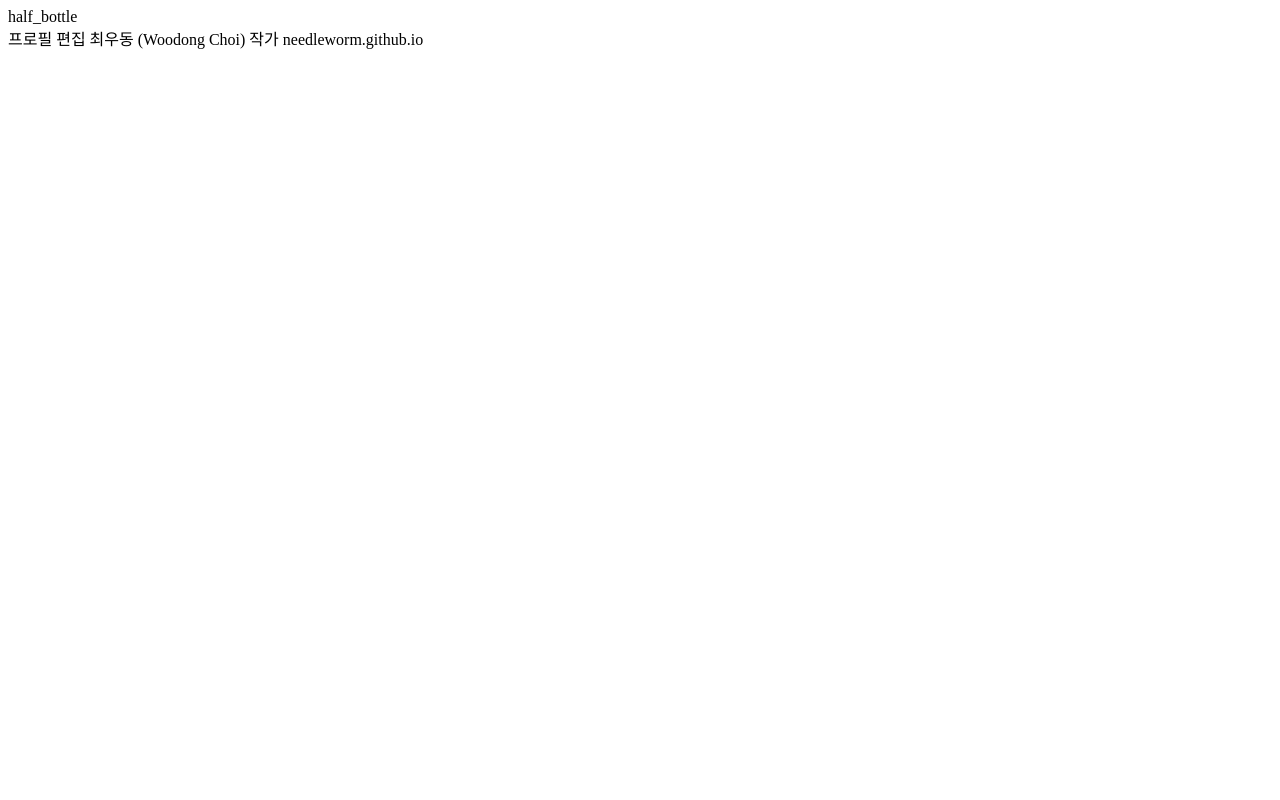
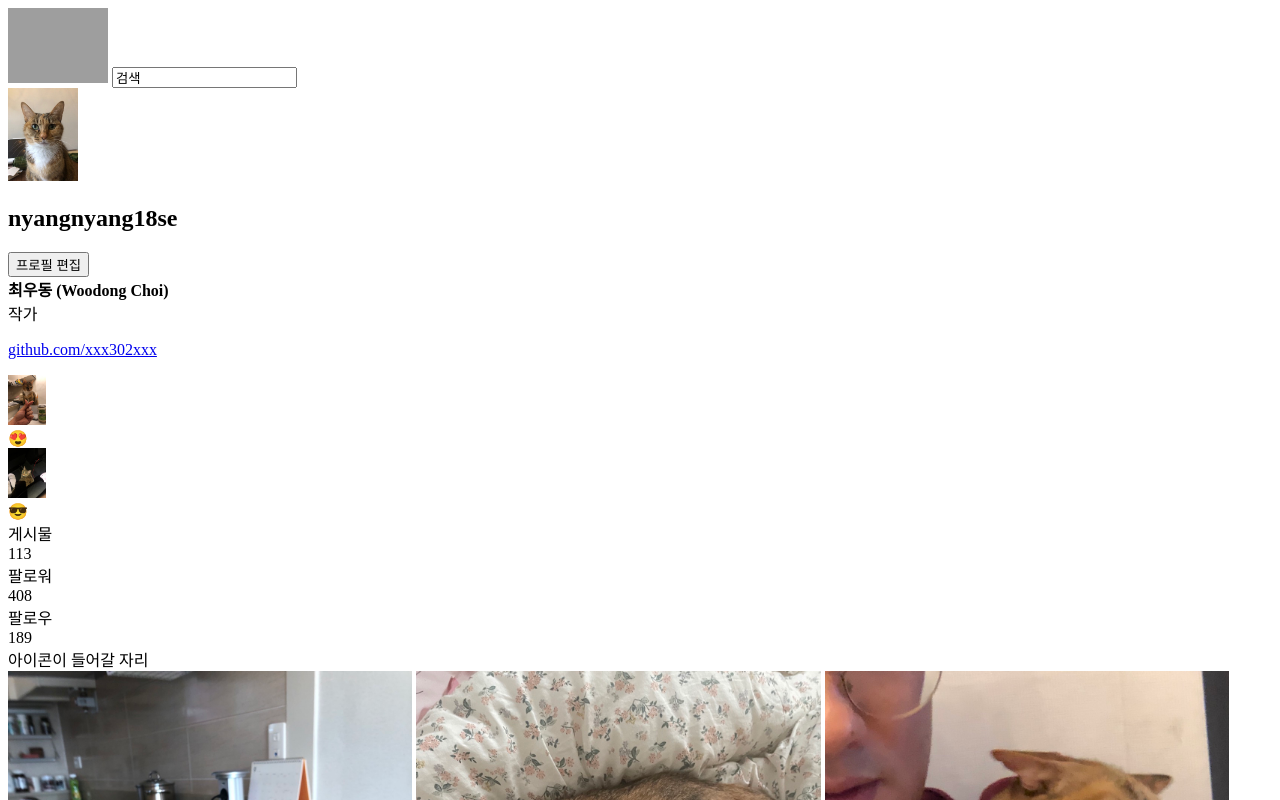
Before and after one commit to xxx302xxx/instagram, a plain HTML site: page index.html in a window 1280 px wide. Shown: the top 800 px of the page. Drawn offline with Linux system fonts and the light colour scheme; grey boxes are pictures that could not be loaded.

Commit message:
git add .

```diff
--- a/index.html
+++ b/index.html
@@ -2,10 +2,67 @@
 <html>
     <head></head>
     <body>
-        half_bottle<br/>
-        프로필 편집
-        최우동 (Woodong Choi)
-        작가
-        needleworm.github.io
+        <div>
+            <img src="https://www.instagram.com/static/images/web/logged_out_wordmark.png/7a252de00b20.png" width="100"/>
+            <input type="search" value="검색"/>
+        </div>
+
+        <div>
+            <img src="image/profile.jpg" width="70px"/>
+            <div>
+                <h2>nyangnyang18se</h2>
+                <button>프로필 편집</button>
+            </div>
+        </div>
+        <div>
+            <strong>최우동 (Woodong Choi)</strong><br/>
+            작가
+            <p>
+            <a href="https://github.com/xxx302xxx">github.com/xxx302xxx</a>
+            </p>
+        </div>
+        <div>
+            <div>
+                <div>
+                    <img src="image/hl1.jpg" height="50px"/>
+                </div>
+                <div>
+                    😍
+                </div>
+            </div>
+                <div>
+                    <img src="image/hl2.jpg" height="50px"/>
+                </div>
+                <div>
+                    😎
+                </div>
+            </div>
+        </div>
+
+            <div>
+                게시물<br/>
+                113
+            </div>
+            <div>
+                팔로워<br/>
+                408
+            </div>
+            <div>
+                팔로우<br/>
+                189
+            </div>
+        </div>
+        <div>아이콘이 들어갈 자리</div>
+        <div>
+            <img src="image/thumbnails/1.jpg" width="32%"/>
+            <img src="image/thumbnails/2.jpg" width="32%"/>
+            <img src="image/thumbnails/3.jpg" width="32%"/>
+            <img src="image/thumbnails/4.jpg" width="32%"/>
+            <img src="image/thumbnails/5.jpg" width="32%"/>
+            <img src="image/thumbnails/6.jpg" width="32%"/>
+            <img src="image/thumbnails/7.jpg" width="32%"/>
+            <img src="image/thumbnails/8.jpg" width="32%"/>
+            <img src="image/thumbnails/9.jpg" width="32%"/>
+        </div>
     </body>
 </html>
```
Also changed, not shown: image/hl1.jpg (added), image/hl2.jpg (added), image/profile.jpg (added), image/thumbnails/1.jpg (added), image/thumbnails/2.jpg (added), image/thumbnails/3.jpg (added), image/thumbnails/4.jpg (added), image/thumbnails/5.jpg (added), image/thumbnails/6.jpg (added), image/thumbnails/7.jpg (added), image/thumbnails/8.jpg (added), image/thumbnails/9.jpg (added).
